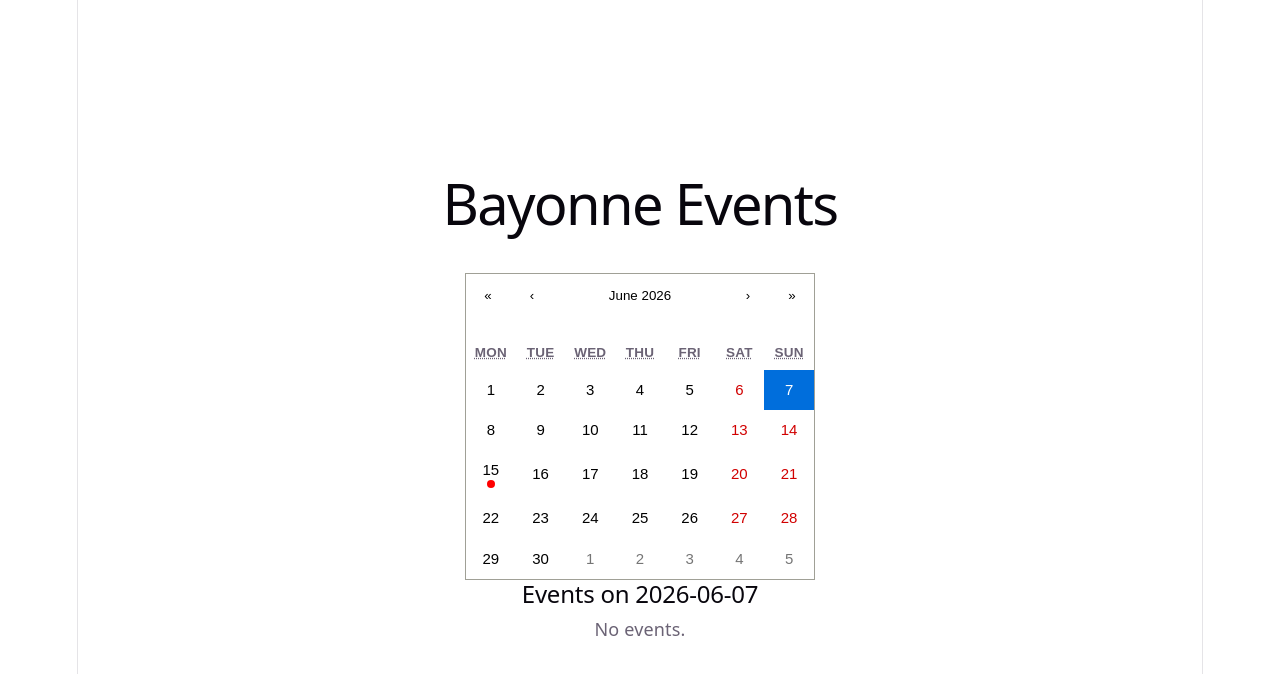
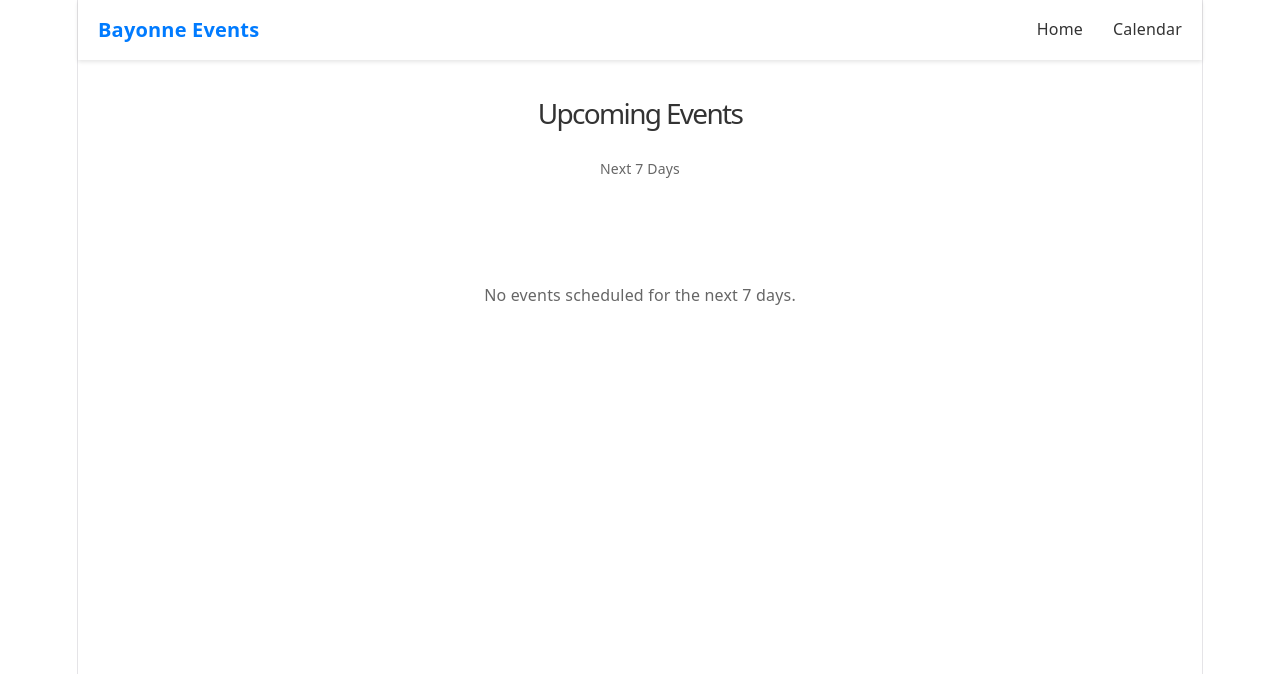
Before and after one commit to cafecitosoftware/nj-bayonne-portal, a React (Vite) app: page / in a window 1280 px wide. Shown: the top 674 px of the page. Built offline with nearby package versions, Linux system fonts and the light colour scheme.

Commit message:
Add a Homepage and Navbar

```diff
--- a/package.json
+++ b/package.json
@@ -12,7 +12,8 @@
   "dependencies": {
     "react": "^19.2.6",
     "react-calendar": "^6.0.1",
-    "react-dom": "^19.2.6"
+    "react-dom": "^19.2.6",
+    "react-router-dom": "^7.17.0"
   },
   "devDependencies": {
     "@eslint/js": "^10.0.1",
--- a/src/App.css
+++ b/src/App.css
@@ -15,6 +15,47 @@
     outline: 2px solid var(--accent);
     outline-offset: 2px;
   }
+}
+
+.app-container {
+  display: flex;
+  flex-direction: column;
+  min-height: 100vh;
+}
+
+.main-content {
+  flex: 1;
+  display: flex;
+  justify-content: center;
+  align-items: flex-start;
+  padding: 40px 20px;
+}
+
+#home-page,
+#calendar-page {
+  display: flex;
+  flex-direction: column;
+  gap: 20px;
+  align-items: center;
+  width: 100%;
+}
+
+#home-page h1,
+#calendar-page h1 {
+  margin: 0 0 10px 0;
+  font-size: 28px;
+  color: #333;
+}
+
+.page-subtitle {
+  font-size: 14px;
+  color: var(--text-secondary, #666);
+  margin: 0 0 20px 0;
+  font-weight: 500;
+}
+
+#calendar-page {
+  align-items: center;
 }
 
 .hero {
@@ -67,40 +108,6 @@
   @media (max-width: 1024px) {
     padding: 32px 20px 24px;
     gap: 18px;
-  }
-}
-
-#next-steps {
-  display: flex;
-  border-top: 1px solid var(--border);
-  text-align: left;
-
-  & > div {
-    flex: 1 1 0;
-    padding: 32px;
-    @media (max-width: 1024px) {
-      padding: 24px 20px;
-    }
-  }
-
-  .icon {
-    margin-bottom: 16px;
-    width: 22px;
-    height: 22px;
-  }
-
-  @media (max-width: 1024px) {
-    flex-direction: column;
-    text-align: center;
-  }
-}
-
-#docs {
-  border-right: 1px solid var(--border);
-
-  @media (max-width: 1024px) {
-    border-right: none;
-    border-bottom: 1px solid var(--border);
   }
 }
 
--- a/src/App.jsx
+++ b/src/App.jsx
@@ -1,21 +1,25 @@
 import './App.css'
-import EventCalendar from './components/EventCalendar'
+import { BrowserRouter as Router, Routes, Route } from 'react-router-dom'
+import Navbar from './components/Navbar'
+import HomePage from './pages/HomePage'
+import CalendarPage from './pages/CalendarPage'
 import useEvents from './hooks/useEvents'
 
 function App() {
   const { events, loading } = useEvents()
 
   return (
-    <>
-      <section id="center">
-        <h1>Bayonne Events</h1>
-        {loading ? (
-          <p>Loading events...</p>
-        ) : (
-          <EventCalendar events={events} />
-        )}
-      </section>
-    </>
+    <Router>
+      <div className="app-container">
+        <Navbar />
+        <main className="main-content">
+          <Routes>
+            <Route path="/" element={<HomePage events={events} loading={loading} />} />
+            <Route path="/calendar" element={<CalendarPage events={events} loading={loading} />} />
+          </Routes>
+        </main>
+      </div>
+    </Router>
   )
 }
 
--- /dev/null
+++ b/src/components/Navbar.jsx
@@ -0,0 +1,26 @@
+import { Link } from 'react-router-dom'
+import '../styles/Navbar.css'
+
+export default function Navbar() {
+  return (
+    <nav className="navbar">
+      <div className="navbar-container">
+        <Link to="/" className="navbar-logo">
+          Bayonne Events
+        </Link>
+        <ul className="nav-menu">
+          <li className="nav-item">
+            <Link to="/" className="nav-link">
+              Home
+            </Link>
+          </li>
+          <li className="nav-item">
+            <Link to="/calendar" className="nav-link">
+              Calendar
+            </Link>
+          </li>
+        </ul>
+      </div>
+    </nav>
+  )
+}
--- /dev/null
+++ b/src/components/UpcomingEvents.jsx
@@ -0,0 +1,75 @@
+import '../styles/UpcomingEvents.css'
+
+export default function UpcomingEvents({ events, loading }) {
+  if (loading) {
+    return <p className="loading">Loading events...</p>
+  }
+
+  // Get today's date and the date 7 days from now
+  const today = new Date()
+  today.setHours(0, 0, 0, 0)
+  const sevenDaysFromNow = new Date(today)
+  sevenDaysFromNow.setDate(sevenDaysFromNow.getDate() + 7)
+
+  // Filter events for the next 7 days
+  const upcomingEvents = events.filter((event) => {
+    const eventDate = new Date(event.date)
+    return eventDate >= today && eventDate < sevenDaysFromNow
+  })
+
+  // Group events by date
+  const eventsByDate = {}
+  upcomingEvents.forEach((event) => {
+    if (!eventsByDate[event.date]) {
+      eventsByDate[event.date] = []
+    }
+    eventsByDate[event.date].push(event)
+  })
+
+  // Sort dates
+  const sortedDates = Object.keys(eventsByDate).sort()
+
+  return (
+    <div className="upcoming-events">
+      {upcomingEvents.length === 0 ? (
+        <p className="no-events">No events scheduled for the next 7 days.</p>
+      ) : (
+        <div className="events-container">
+          {sortedDates.map((date) => {
+            const dateObj = new Date(date)
+            const dayName = dateObj.toLocaleDateString('en-US', {
+              weekday: 'long'
+            })
+            const formattedDate = dateObj.toLocaleDateString('en-US', {
+              month: 'short',
+              day: 'numeric'
+            })
+
+            return (
+              <div key={date} className="day-group">
+                <h3 className="day-header">
+                  {dayName}, {formattedDate}
+                </h3>
+                <div className="events-list">
+                  {eventsByDate[date].map((event) => (
+                    <div key={event.id} className="event-card">
+                      <div className="event-time">{event.time}</div>
+                      <div className="event-details">
+                        <h4 className="event-title">{event.title}</h4>
+                        <p className="event-location">{event.location}</p>
+                        <p className="event-description">{event.description}</p>
+                        <p className="event-organization">
+                          {event.organization}
+                        </p>
+                      </div>
+                    </div>
+                  ))}
+                </div>
+              </div>
+            )
+          })}
+        </div>
+      )}
+    </div>
+  )
+}
--- /dev/null
+++ b/src/pages/CalendarPage.jsx
@@ -0,0 +1,14 @@
+import EventCalendar from '../components/EventCalendar'
+
+export default function CalendarPage({ events, loading }) {
+  return (
+    <section id="calendar-page">
+      <h1>Event Calendar</h1>
+      {loading ? (
+        <p>Loading events...</p>
+      ) : (
+        <EventCalendar events={events} />
+      )}
+    </section>
+  )
+}
--- /dev/null
+++ b/src/pages/HomePage.jsx
@@ -0,0 +1,11 @@
+import UpcomingEvents from '../components/UpcomingEvents'
+
+export default function HomePage({ events, loading }) {
+  return (
+    <section id="home-page">
+      <h1>Upcoming Events</h1>
+      <p className="page-subtitle">Next 7 Days</p>
+      <UpcomingEvents events={events} loading={loading} />
+    </section>
+  )
+}
--- /dev/null
+++ b/src/styles/Navbar.css
@@ -0,0 +1,76 @@
+.navbar {
+  background-color: #fff;
+  box-shadow: 0 2px 4px rgba(0, 0, 0, 0.1);
+  position: sticky;
+  top: 0;
+  z-index: 100;
+}
+
+.navbar-container {
+  max-width: 1200px;
+  margin: 0 auto;
+  padding: 0 20px;
+  display: flex;
+  justify-content: space-between;
+  align-items: center;
+  height: 60px;
+}
+
+.navbar-logo {
+  font-size: 20px;
+  font-weight: 700;
+  color: #007bff;
+  text-decoration: none;
+  transition: color 0.2s ease;
+}
+
+.navbar-logo:hover {
+  color: #0056b3;
+}
+
+.nav-menu {
+  display: flex;
+  list-style: none;
+  margin: 0;
+  padding: 0;
+  gap: 30px;
+}
+
+.nav-item {
+  display: flex;
+  align-items: center;
+}
+
+.nav-link {
+  color: #333;
+  text-decoration: none;
+  font-size: 16px;
+  font-weight: 500;
+  transition: color 0.2s ease;
+  padding: 8px 0;
+  border-bottom: 2px solid transparent;
+}
+
+.nav-link:hover {
+  color: #007bff;
+  border-bottom-color: #007bff;
+}
+
+@media (max-width: 600px) {
+  .navbar-container {
+    height: auto;
+    padding: 15px 20px;
+  }
+
+  .navbar-logo {
+    font-size: 18px;
+  }
+
+  .nav-menu {
+    gap: 15px;
+  }
+
+  .nav-link {
+    font-size: 14px;
+  }
+}
--- /dev/null
+++ b/src/styles/UpcomingEvents.css
@@ -0,0 +1,118 @@
+.upcoming-events {
+  width: 100%;
+  max-width: 800px;
+  margin: 0 auto;
+  padding: 20px;
+}
+
+.no-events {
+  text-align: center;
+  color: #666;
+  font-size: 16px;
+  padding: 40px 20px;
+}
+
+.loading {
+  text-align: center;
+  color: #666;
+  font-size: 16px;
+  padding: 40px 20px;
+}
+
+.events-container {
+  display: flex;
+  flex-direction: column;
+  gap: 30px;
+}
+
+.day-group {
+  border-left: 4px solid #007bff;
+  padding-left: 20px;
+}
+
+.day-header {
+  font-size: 18px;
+  font-weight: 600;
+  color: #333;
+  margin: 0 0 15px 0;
+}
+
+.events-list {
+  display: flex;
+  flex-direction: column;
+  gap: 12px;
+}
+
+.event-card {
+  display: flex;
+  gap: 15px;
+  background: #f9f9f9;
+  padding: 15px;
+  border-radius: 8px;
+  border: 1px solid #e0e0e0;
+  transition: all 0.2s ease;
+}
+
+.event-card:hover {
+  background: #fff;
+  box-shadow: 0 2px 8px rgba(0, 0, 0, 0.1);
+  border-color: #007bff;
+}
+
+.event-time {
+  font-size: 14px;
+  font-weight: 600;
+  color: #007bff;
+  min-width: 50px;
+  padding-top: 2px;
+}
+
+.event-details {
+  flex: 1;
+}
+
+.event-title {
+  font-size: 16px;
+  font-weight: 600;
+  color: #333;
+  margin: 0 0 8px 0;
+}
+
+.event-location {
+  font-size: 14px;
+  color: #666;
+  margin: 0 0 6px 0;
+}
+
+.event-description {
+  font-size: 14px;
+  color: #555;
+  margin: 0 0 8px 0;
+  line-height: 1.4;
+}
+
+.event-organization {
+  font-size: 12px;
+  color: #999;
+  margin: 0;
+  font-style: italic;
+}
+
+@media (max-width: 600px) {
+  .upcoming-events {
+    padding: 15px;
+  }
+
+  .day-group {
+    padding-left: 15px;
+  }
+
+  .event-card {
+    flex-direction: column;
+    gap: 8px;
+  }
+
+  .event-time {
+    min-width: auto;
+  }
+}
```
Also changed, not shown: 2 other files (tests, documents, lock files or other folders).
